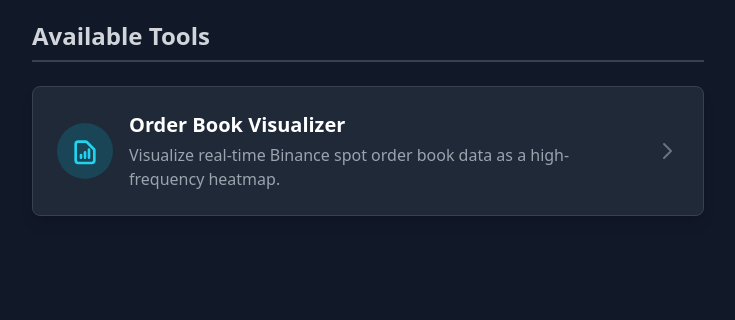
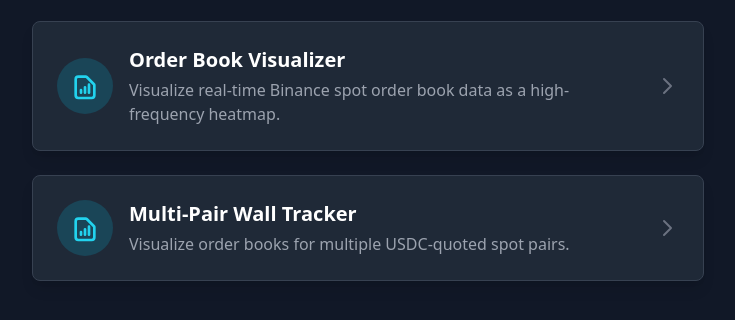
Before and after one commit to gshmakov/fin-tools-hub, a plain HTML site: page index.html in a window 1280 px wide. Shown: the part 348-668 px from the top of the page, without its empty margins (272-1007 px from the left). Drawn offline with nearby package versions, Linux system fonts and the light colour scheme.

Commit message:
Update index.html
add multipair_wall_tracker.html link

```diff
--- a/index.html
+++ b/index.html
@@ -34,6 +34,26 @@
                         </div>
                     </div>
                 </a>
+
+                <a href="./multipair_wall_tracker.html" class="bg-gray-800 p-6 rounded-lg border border-gray-700 hover:border-cyan-500 hover:bg-gray-700 transition-all duration-300 transform hover:-translate-y-1 shadow-lg">
+                    <div class="flex items-center gap-4">
+                        <div class="flex-shrink-0 bg-cyan-500/20 text-cyan-400 p-3 rounded-full">
+                            <svg xmlns="http://www.w3.org/2000/svg" class="h-8 w-8" fill="none" viewBox="0 0 24 24" stroke="currentColor" stroke-width="2">
+                                <path stroke-linecap="round" stroke-linejoin="round" d="M9 17v-2m3 2v-4m3 4v-6m2 10H7a2 2 0 01-2-2V7a2 2 0 012-2h5.586a1 1 0 01.707.293l5.414 5.414a1 1 0 01.293.707V19a2 2 0 01-2 2z" />
+                            </svg>
+                        </div>
+                        <div>
+                            <h3 class="text-xl font-bold text-white">Multi-Pair Wall Tracker</h3>
+                            <p class="text-gray-400 mt-1">Visualize order books for multiple USDC-quoted spot pairs.</p>
+                        </div>
+                         <div class="ml-auto text-gray-500">
+                             <svg xmlns="http://www.w3.org/2000/svg" class="h-6 w-6" fill="none" viewBox="0 0 24 24" stroke="currentColor">
+                                <path stroke-linecap="round" stroke-linejoin="round" stroke-width="2" d="M9 5l7 7-7 7" />
+                            </svg>
+                        </div>
+                    </div>
+                </a>
+
                 <!-- Future tools can be added here -->
             </div>
         </main>
```
